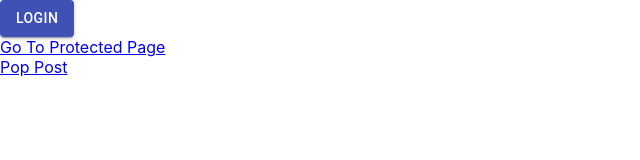
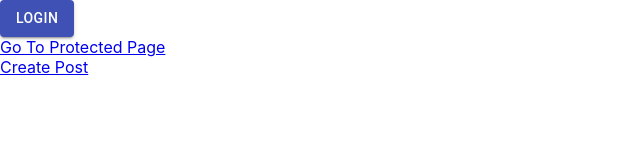
Before and after one commit to Social-Media-App/2105-React, a React (Create React App) app in the folder social-media-app/: page / in a window 1280 px wide. Shown: the top 160 px of the page, without its empty margins (0-640 px from the left). Built offline with nearby package versions, Linux system fonts and the light colour scheme; what aws-amplify would draw is missing.

Commit message:
Update App.tsx

```diff
--- a/social-media-app/src/App.tsx
+++ b/social-media-app/src/App.tsx
@@ -28,7 +28,7 @@ function App () {
           <Route exact path='/'>
             <Button variant='contained' color='primary' onClick={handleInputLogin}> Login </Button><br></br>
             <Link to="/home">Go To Protected Page</Link> <br></br>
-            <Link to="/createpost">Pop Post</Link>
+            <Link to="/createpost">Create Post</Link>
           </Route>
           <ProtectedRoute path='/home' isAuth={isLoggedIn} component={SignUpForm} />
           <ProtectedRoute path='/createpost' isAuth={isLoggedIn} component={CreatePost} />
```
